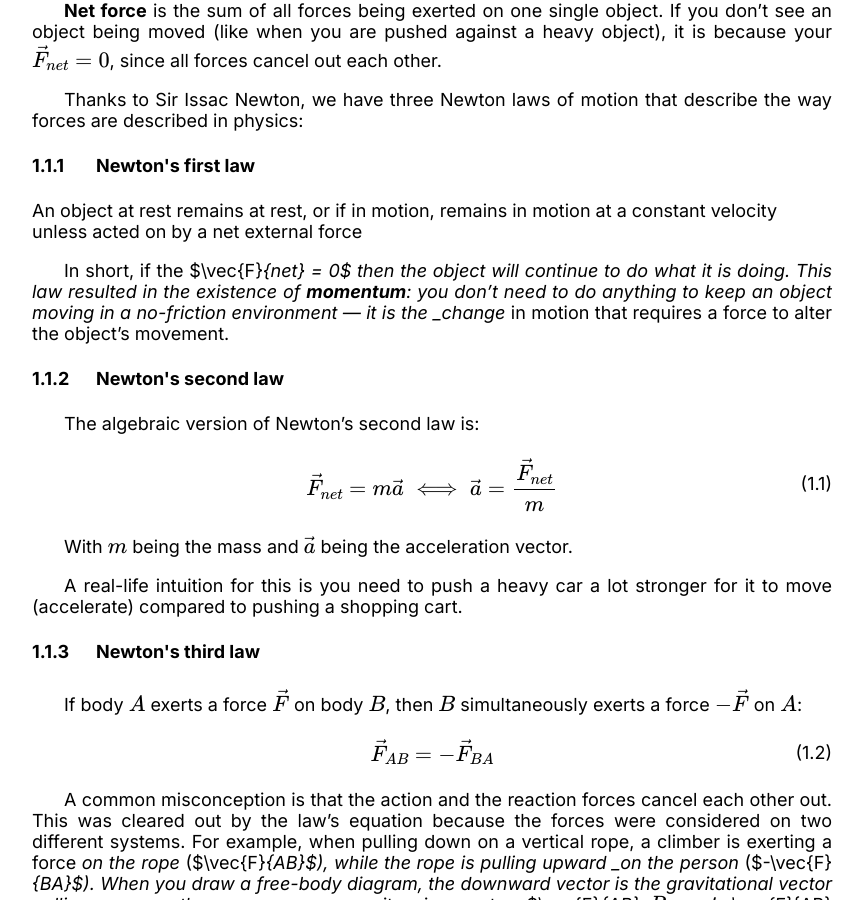
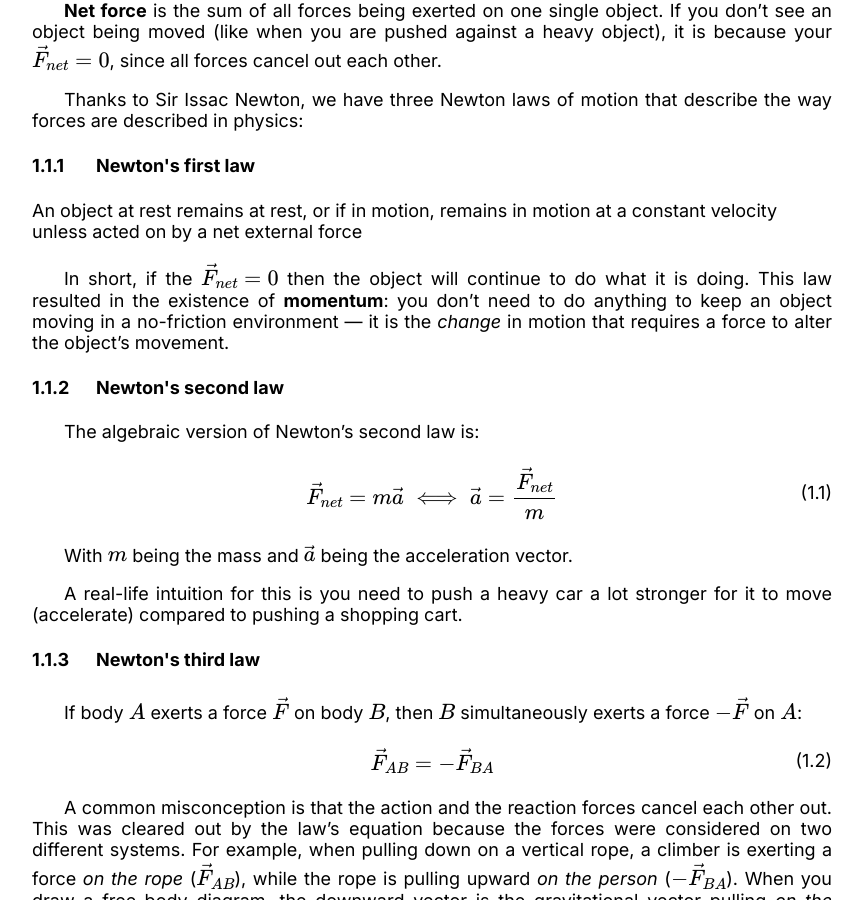
Before and after one commit to LukeNK/n-week-project, a Jekyll site: the page built from chapters/_p/mecanical-fwpe.md, in a window 1280 px wide and 900 px high, scrolled down 295 px. Shown: the whole window, without its empty margins (208-1071 px from the left). Built offline with Jekyll 4.4.1, drawn with Linux system fonts in a browser that asks for light colours; some of the changed text lies outside the part shown.

Commit message:
Fix syntax problem

```diff
--- a/chapters/_p/mecanical-fwpe.md
+++ b/chapters/_p/mecanical-fwpe.md
@@ -15,7 +15,7 @@ Thanks to Sir Issac Newton, we have three Newton laws of motion that describe th
     An object at rest remains at rest, or if in motion, remains in motion at a constant velocity unless acted on by a net external force
 </quote>
 
-In short, if the $\vec{F}_{net} = 0$ then the object will continue to do what it is doing. This law resulted in the existence of **momentum**: you don't need to do anything to keep an object moving in a no-friction environment — it is the _change_ in motion that requires a force to alter the object's movement.
+In short, if the $ \vec{F}_{net} = 0 $ then the object will continue to do what it is doing. This law resulted in the existence of **momentum**: you don't need to do anything to keep an object moving in a no-friction environment — it is the *change* in motion that requires a force to alter the object's movement.
 
 <h4>Newton's second law</h4>
 The algebraic version of Newton's second law is:
@@ -34,8 +34,8 @@ If body $A$ exerts a force $\vec{F}$ on body $B$, then $B$ simultaneously exerts
     \vec{F}_{AB} = -\vec{F}_{BA}
 </eq>
 
-A common misconception is that the action and the reaction forces cancel each other out. This was cleared out by the law's equation because the forces were considered on two different systems. For example, when pulling down on a vertical rope, a climber is exerting a force _on the rope_ ($\vec{F}_{AB}$), while the rope is pulling upward _on the person_ ($-\vec{F}_{BA}$). When you draw a free-body diagram, the downward vector is the gravitational vector pulling _on the person_, so it is not $\vec{F}_{AB}$. Repeat: $\vec{F}_{AB}$ DOES NOT CANCEL $-\vec{F}_{BA}$.
-
+<!-- Error: because the _ is also italic in MD, so the MD got precedence before MathJax -->
+A common misconception is that the action and the reaction forces cancel each other out. This was cleared out by the law's equation because the forces were considered on two different systems. For example, when pulling down on a vertical rope, a climber is exerting a force *on the rope* ($ \vec{F}\_{AB} $), while the rope is pulling upward *on the person* ($ -\vec{F}\_{BA} $). When you draw a free-body diagram, the downward vector is the gravitational vector pulling *on the person*, so it is not $ \vec{F}\_{AB} $. Repeat: $ \vec{F}\_{AB} $ DOES NOT CANCEL $ -\vec{F}\_{BA} $.
 ### Work
 Work is simply what the force accomplishes. Try to ask yourselves "How much work you have done today" and that is what work is telling you about a force.
 <eq>
```
